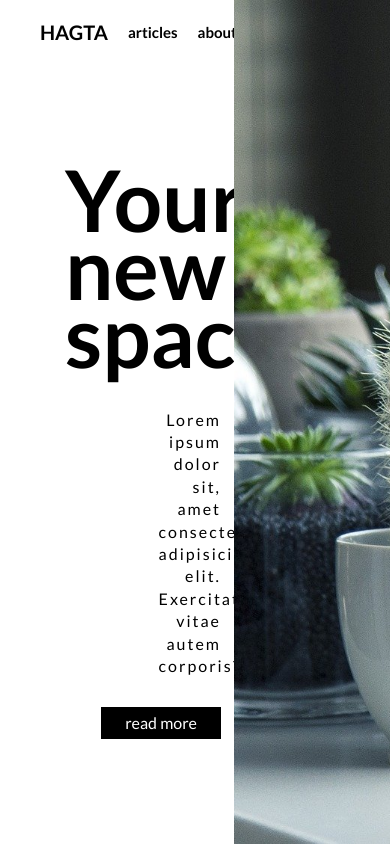
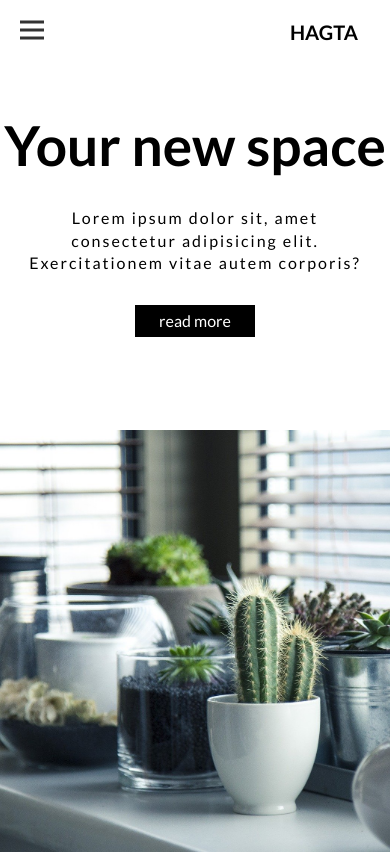
Before and after one commit to PawelDabrowa/gatsby-hagta-website, a Gatsby site: page / in a window 390 px wide. Built offline with nearby package versions, Linux system fonts and the light colour scheme; Gatsby itself is replaced by a stand-in of ours.

Commit message:
add mobile nav

```diff
--- a/src/assets/styles/globalStyles.js
+++ b/src/assets/styles/globalStyles.js
@@ -13,6 +13,9 @@ const GlobalStyle = createGlobalStyle`
     margin: 0;
     padding: 80px 65px 0;
     font-family: 'Lato';
+    @media (max-width: 768px) {
+      padding: 0;
+    }
   }
   button {
     padding: 0;
@@ -24,6 +27,9 @@ const GlobalStyle = createGlobalStyle`
     letter-spacing: 2px;
     line-height: 1.4;
     margin: 40px 0 30px;
+    @media (max-width: 768px) {
+      padding: 0 25px;
+    }
   }
   ul {
     padding: 0;
@@ -34,6 +40,9 @@ const GlobalStyle = createGlobalStyle`
     font-size: 85px;
     margin: 0;
     line-height: .8;
+    @media (max-width: 768px) {
+      font-size: 55px;
+    }
   }
 `;
 
--- a/src/components/Navigation.js
+++ b/src/components/Navigation.js
@@ -1,13 +1,24 @@
-import React from 'react';
+import React, {useState} from 'react';
 import { Link } from 'gatsby';
 
 import { NavigationWrapper,  NavigationList, NavigationListItem,  Logo } from './styles/NavigationStyles';
 
-const Navigation = () => (
-  <NavigationWrapper>
+import { HamburgerBox, StyledHamburger, HamburgerInner  } from './styles/HamburgerStyles';
+
+const Navigation = () => {
+  const[menu, showMenu] = useState(false)
+
+  return (
+    <>
+    <StyledHamburger hamburger={menu} onClick={()=>showMenu(!menu)}>
+        <HamburgerBox>
+          <HamburgerInner hamburger={menu} />
+        </HamburgerBox>
+    </StyledHamburger>
     <Logo>
         <Link to="/">HAGTA</Link>
     </Logo>
+    <NavigationWrapper showNav={menu}>
       <NavigationList>
           <NavigationListItem>
             <Link to="/articles">articles</Link>
@@ -23,6 +34,8 @@ const Navigation = () => (
           </NavigationListItem>
       </NavigationList>
     </NavigationWrapper>
-);
+    </>
+  )
+};
 
 export default Navigation;
--- /dev/null
+++ b/src/components/styles/HamburgerStyles.js
@@ -0,0 +1,58 @@
+import styled from 'styled-components';
+import GlobalStyle from '../../assets/styles/globalStyles';
+
+
+export const StyledHamburger = styled.button`
+  display: none;
+  outline: none;
+    @media (max-width: 768px) {
+      position: absolute;
+      top: 10px;
+      left: 10px;
+      padding: 10px;
+      display: inline-block;
+      background-color: transparent;
+      border: 0;
+      z-index: 9999999;
+    }
+`;
+
+export const HamburgerBox = styled.span`
+  width: 24px;
+  height: 20px;
+  display: inline-block;
+  position: relative;
+`;
+
+export const HamburgerInner = styled.span`
+  width: 100%;
+  height: 3px;
+  position: absolute;
+  left: 0;
+  top: 50%;
+  transform: translateY(-50%);
+  background-color: ${({hamburger}) => hamburger ? `transparent` : `#333`};
+  transition: background-color 100ms ease-in-out;
+
+    &::after,
+    &::before {
+      content: '';
+      left: 0;
+      width: 100%;
+      height: 3px;
+      position: absolute;
+      background-color: #333;
+      top: 8px;
+    }
+
+    &::after {
+      transform: ${({hamburger}) => hamburger ? 'translateY(-8px) rotate(-135deg)' : 'translateY(0) rotate(0)'};
+    }
+
+    &::before {
+      transform: ${({hamburger}) => hamburger ? 'translateY(8px) rotate(135deg)' : 'translateY(0) rotate(0)'};
+      top: -8px;
+    }
+`;
+
+export default GlobalStyle;
--- a/src/components/styles/NavigationStyles.js
+++ b/src/components/styles/NavigationStyles.js
@@ -5,31 +5,61 @@ export const NavigationWrapper = styled.nav`
   display: flex;
   position: absolute;
   top: 20px;
-  left: 30px;
+  left: 100px;
   align-items: center;
   justify-content: flex-start;
   font-family: 'Lato';
-  a {
-    text-decoration: none;
-    color: inherit;
-  }
+    @media (max-width: 768px) {
+      width: 300px;
+      transform: ${({showNav}) => showNav ? 'translateX(0px)' : 'translateX(-300px)'};
+      top: 0;
+      left: 0;
+      height: 100vh;
+      background-color: aliceblue;
+      align-items: flex-start;
+      z-index: 9999;
+      transition: transform 250ms ease-in-out;
+    }
+    a {
+      text-decoration: none;
+      color: inherit;
+    }
 `;
 
 export const NavigationList = styled.ul`
  list-style: none;
  display: flex;
+  @media (max-width: 768px) {
+      flex-direction: column;
+      padding-top: 70px;
+
+  }
 `;
 
 export const NavigationListItem = styled.li`
   font-weight: 600;
   font-size: 15px;
   margin-left: 20px;
+  @media (max-width: 768px) {
+    margin-bottom: 5px;
+  }
 `;
 
 export const Logo = styled.span`
+ position: absolute;
  font-weight: 700;
  font-size: 20px;
- margin-left: 10px;
+ top: 17px;
+ left: 20px;
+ color: #000;
+ @media (max-width: 768px) {
+   top: 20px;
+   left: calc(100% - 100px);
+ }
+ a {
+      text-decoration: none;
+      color: inherit;
+    }
 `;
 
 export default GlobalStyle;
--- a/src/components/styles/PageInfoStyles.js
+++ b/src/components/styles/PageInfoStyles.js
@@ -4,6 +4,11 @@ import GlobalStyle from '../../assets/styles/globalStyles';
 export const Wrapper = styled.div`
   margin: 50px 0;
   max-width: 350px;
+  @media (max-width: 768px) {
+    max-width: none;
+    text-align: center;
+    padding: 30px;
+  }
   h1 {
     font-size: 52px;
     margin: 0;
--- a/src/pages/about.js
+++ b/src/pages/about.js
@@ -1,8 +1,6 @@
 import React from "react"
 import Layout from '../layout'
 import { graphql } from 'gatsby';
-import Image from 'gatsby-image';
-import GlobalStyle from "../assets/styles/globalStyles";
 import { ContentWrapper, StyledImage, Title, Content, Subtitle, Author, Line } from './styles/aboutStyles'
 
 const AboutPage = ({ data }) => (
--- a/src/pages/styles/indexStyles.js
+++ b/src/pages/styles/indexStyles.js
@@ -9,6 +9,15 @@ export const ContentWrapper = styled.div`
     flex-direction: column;
     justify-content: center;
     align-items: flex-end;
+    min-height: 500px;
+    @media (max-width: 768px) {
+      width: 100%;
+      text-align: center;
+      align-items: center;
+      height: calc(50vh - 100px);
+      min-height: 400px;
+      margin-top: 30px;
+    }
 `;
 
 export const StyledImage = styled(Image)`
@@ -18,6 +27,14 @@ export const StyledImage = styled(Image)`
   width: 40%;
   height: 100vh;
   object-fit: cover;
+  min-height: 400px;
+  @media (max-width: 768px) {
+    position: relative !important;
+    bottom:0;
+    top: 50%;
+    height: 50vh;
+    width: 100%;
+  }
 `;
 
 export const Title = styled.h1`
@@ -26,4 +43,7 @@ export const Title = styled.h1`
 
 export const Content = styled.p`
   width: 40%;
+  @media (max-width: 768px) {
+    width: 100%;
+  }
 `;
```
Also changed, not shown: src/pages/gallery.js (+7 -8 lines), src/pages/styles/articlesStyles.js (+11 -0 lines), src/layout/styles/postStyles.js (added). Lines whose indentation alone changed are shown as unchanged.
